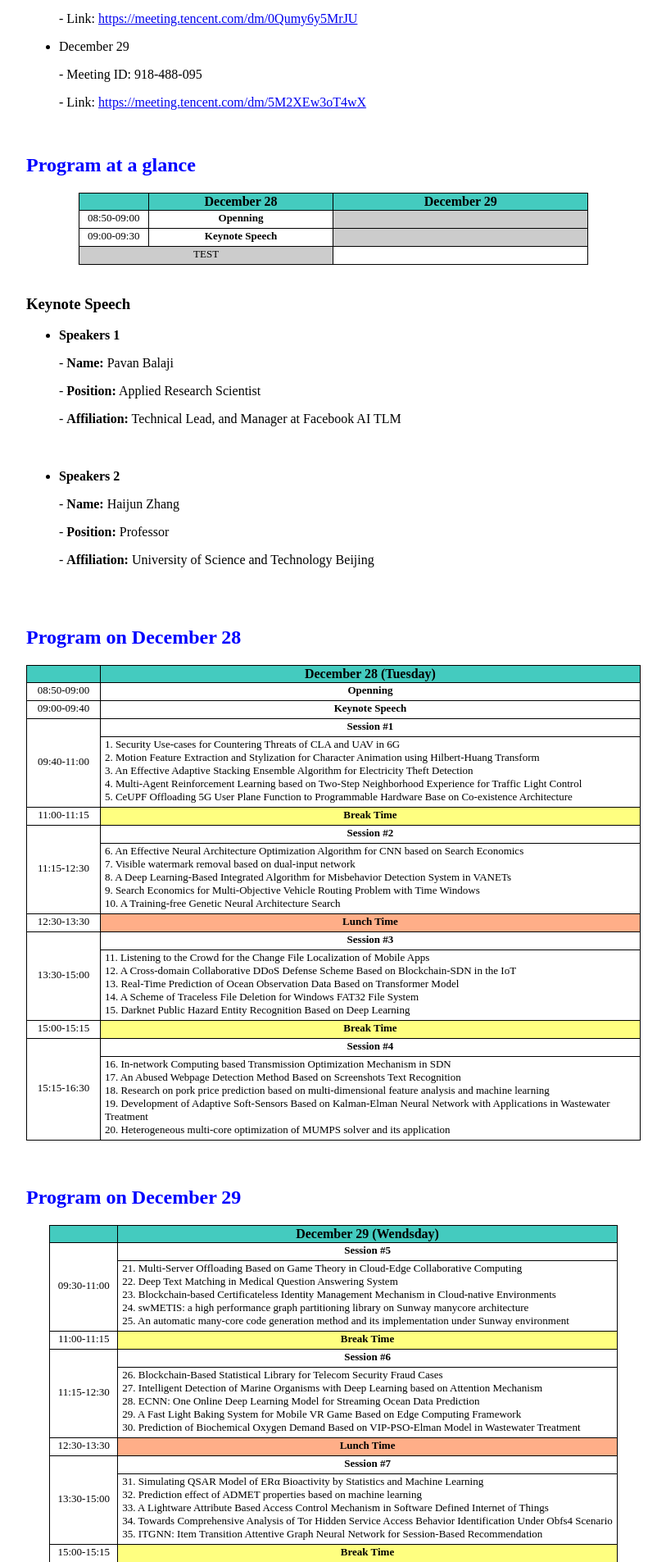
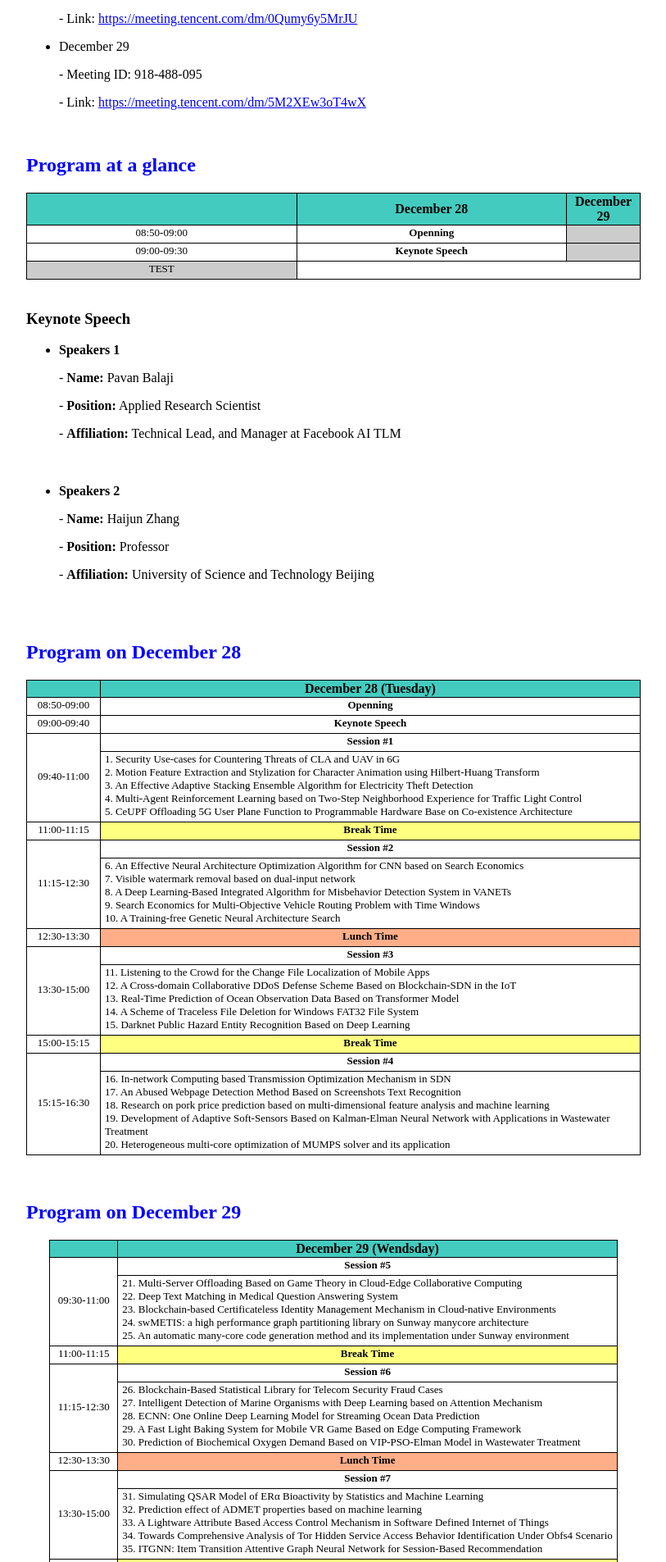
Before and after one commit to icea-conf/2021, a Jekyll site: the page built from program/index.html, in a window 1280 px wide. Shown: the part 591-2496 px from the top of the page at 82% size, without its empty margins (233-1046 px from the left). Built offline with Jekyll 4.4.1, drawn with Linux system fonts in a browser that asks for light colours.

Commit message:
Update index.html

```diff
--- a/program/index.html
+++ b/program/index.html
@@ -42,7 +42,7 @@ title: ACM ICEA 2021
                          </tr>
 
                          <tr>
-                              <td class="tcontent4" width="44%" colspan="2"style="background-color:#CCCCCC">TEST</td>
+                              <td class="tcontent4" width="44%" style="background-color:#CCCCCC">TEST</td>
                          </tr>
 
 
```
